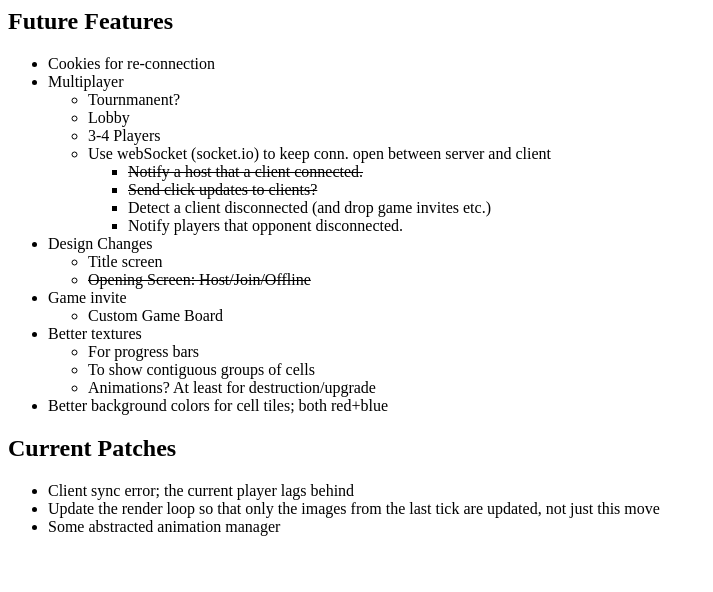
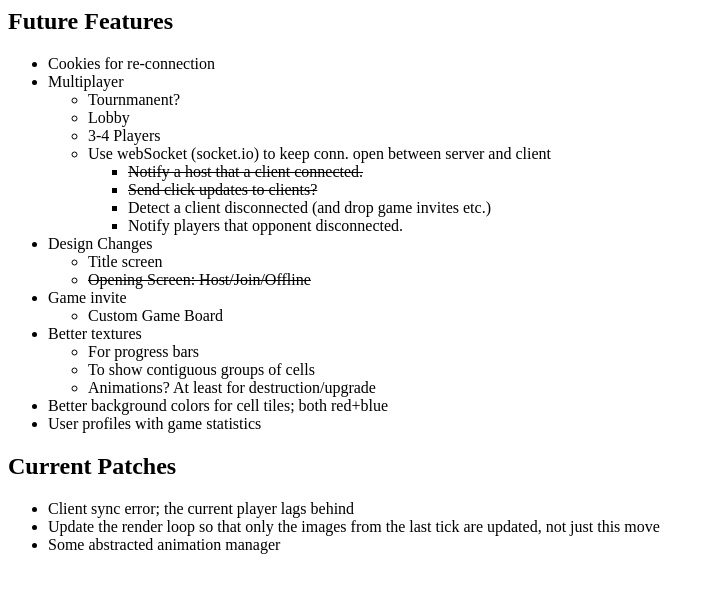
Before and after one commit to Bubba74/PathogenJS, a website: page public/README.html in a window 1280 px wide. Shown: the whole page, without its empty margins (0-713 px from the left). Drawn offline with Linux system fonts and the light colour scheme.

Commit message:
Added user profiles to README

```diff
--- a/public/README.html
+++ b/public/README.html
@@ -46,6 +46,7 @@
 		</ul>
 	</li>
 	<li>Better background colors for cell tiles; both red+blue</li>
+	<li>User profiles with game statistics</li>
 
 
 </ul>
```
